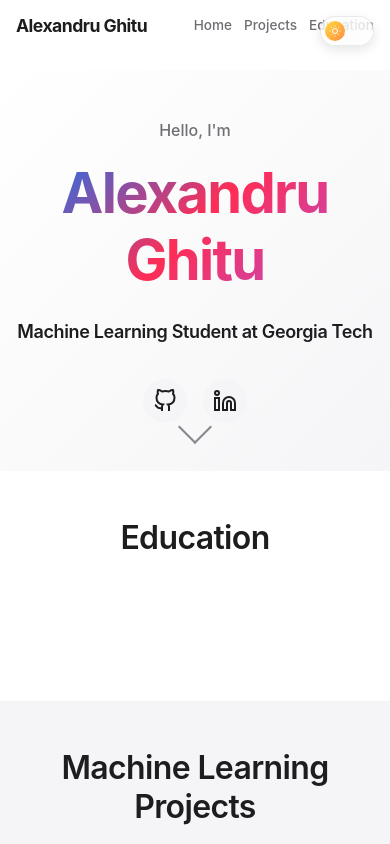
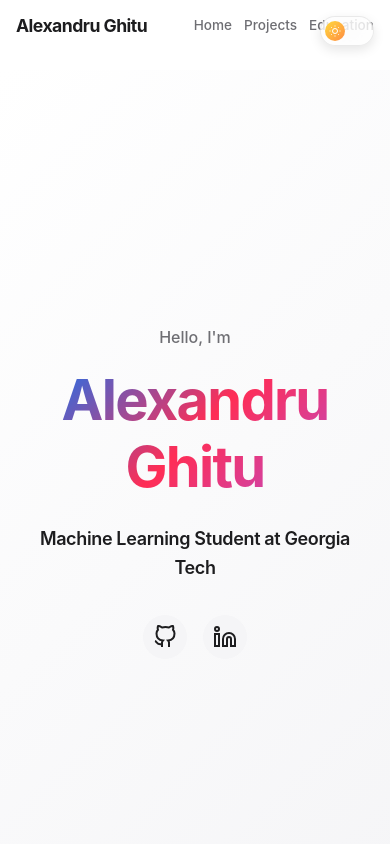
Before and after one commit to alexghitu/alexghitu.github.io, a React (Vite) app: page / in a window 390 px wide. Shown: the top 844 px of the page. Built offline with nearby package versions, Linux system fonts and the light colour scheme.

Commit message:
feat: dynamic section size for all devices

```diff
--- /dev/null
+++ b/src/hooks/useScreenSize.ts
@@ -0,0 +1,30 @@
+import { useState, useEffect } from 'react';
+
+export interface ScreenSize {
+  width: number;
+  height: number;
+}
+
+export function useScreenSize(): ScreenSize {
+  const [screenSize, setScreenSize] = useState<ScreenSize>({
+    width: window.innerWidth,
+    height: window.innerHeight,
+  });
+
+  useEffect(() => {
+    const handleResize = () => {
+      setScreenSize({
+        width: window.innerWidth,
+        height: window.innerHeight,
+      });
+    };
+
+    window.addEventListener('resize', handleResize);
+
+    handleResize();
+
+    return () => window.removeEventListener('resize', handleResize);
+  }, []);
+
+  return screenSize;
+}
--- a/src/hooks/useTheme.ts
+++ b/src/hooks/useTheme.ts
@@ -1 +1,3 @@
 export { useTheme } from '../contexts/ThemeContext';
+export { useScreenSize } from './useScreenSize';
+export type { ScreenSize } from './useScreenSize';
--- a/src/index.css
+++ b/src/index.css
@@ -121,6 +121,7 @@ a:hover {
 .section {
   padding: var(--spacing-3xl) 0;
   min-height: 100vh;
+  min-height: 100dvh; /* Dynamic viewport height for mobile browsers */
   display: flex;
   align-items: center;
   justify-content: center;
@@ -164,27 +165,3 @@ a:hover {
 .fade-in-up {
   animation: fadeInUp 0.6s ease-out;
 }
-
-/* Mobile responsiveness */
-@media (max-width: 768px) {
-  .section {
-    min-height: auto;
-    padding: var(--spacing-2xl) 0;
-  }
-
-  h1 {
-    font-size: 2.5rem;
-  }
-
-  h2 {
-    font-size: 2rem;
-  }
-
-  p {
-    font-size: 1rem;
-  }
-
-  .container {
-    padding: 0 var(--spacing-md);
-  }
-}
```
